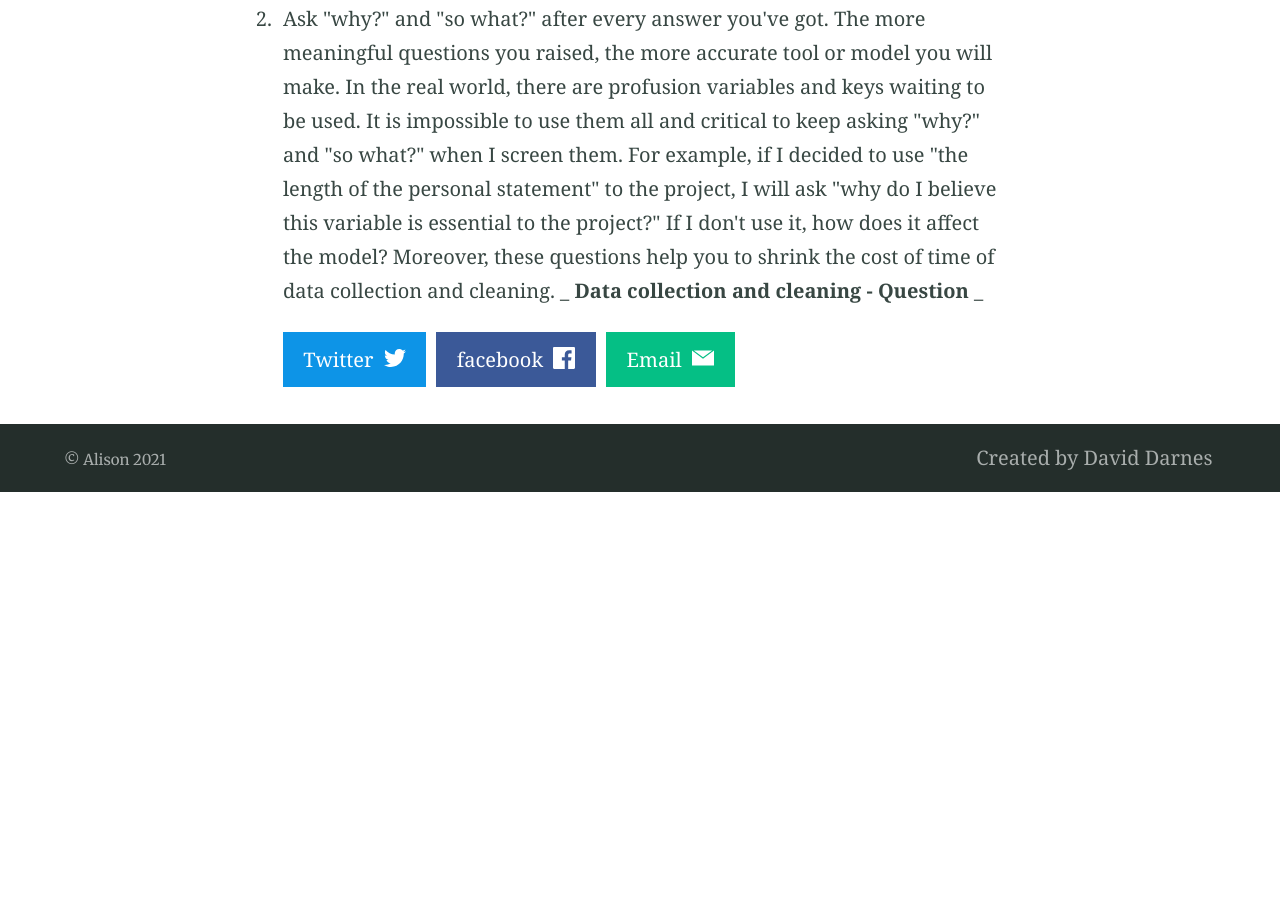
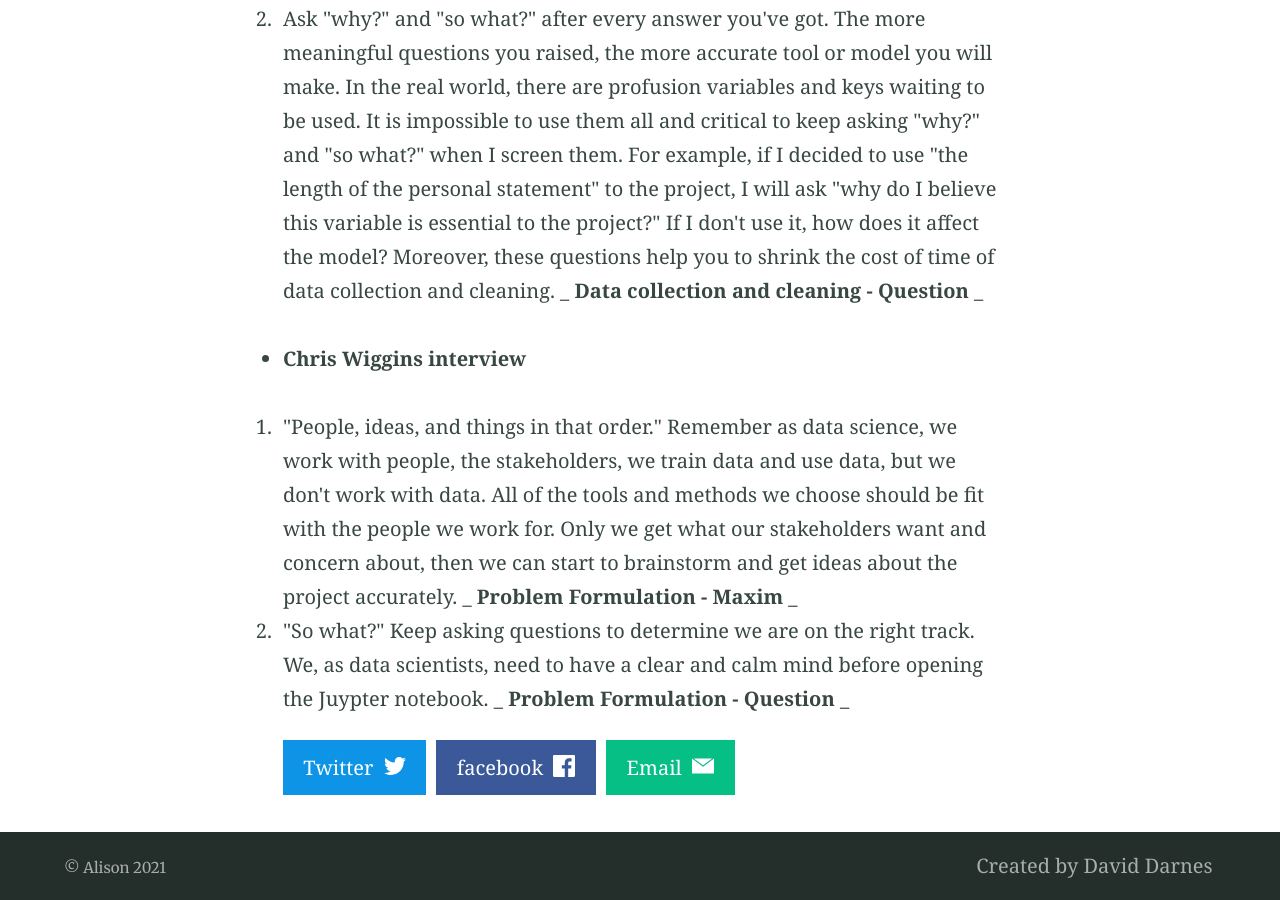
Before and after one commit to alisongh/alisongh.github.io, a Jekyll site: the page built from _posts/2021-02-02-SIADS-501-Being-a-data-scientist.md, in a window 1280 px wide and 900 px high, scrolled down 1728 px. Built offline with Jekyll 4.4.1, drawn with Linux system fonts in a browser that asks for light colours; before the commit the page ends 2220 px from its top, so only the background shows below that.

Commit message:
Update 2021-02-02-SIADS-501-Being-a-data-scientist.md

```diff
--- a/_posts/2021-02-02-SIADS-501-Being-a-data-scientist.md
+++ b/_posts/2021-02-02-SIADS-501-Being-a-data-scientist.md
@@ -36,3 +36,9 @@ If he doesn&#39;t want to do any kinds of interviews, I will watch the video on
 1. &quot;Think carefully about the problem to be solved and about the use scenario.&quot; Remember that each business decision-making problem or concern is unique. They come with diverse goals, constraints, and considerations. Don&#39;t try to use only one tool or way to solve a problem. _ **Problem Formulation - Maxim** _
 
 1. Ask &quot;why?&quot; and &quot;so what?&quot; after every answer you&#39;ve got. The more meaningful questions you raised, the more accurate tool or model you will make. In the real world, there are profusion variables and keys waiting to be used. It is impossible to use them all and critical to keep asking &quot;why?&quot; and &quot;so what?&quot; when I screen them. For example, if I decided to use &quot;the length of the personal statement&quot; to the project, I will ask &quot;why do I believe this variable is essential to the project?&quot; If I don&#39;t use it, how does it affect the model? Moreover, these questions help you to shrink the cost of time of data collection and cleaning. _ **Data collection and cleaning - Question** _
+
+- **Chris Wiggins interview**
+
+1. &quot;People, ideas, and things in that order.&quot; Remember as data science, we work with people, the stakeholders, we train data and use data, but we don&#39;t work with data. All of the tools and methods we choose should be fit with the people we work for. Only we get what our stakeholders want and concern about, then we can start to brainstorm and get ideas about the project accurately. _ **Problem Formulation - Maxim** _
+
+1. &quot;So what?&quot; Keep asking questions to determine we are on the right track. We, as data scientists, need to have a clear and calm mind before opening the Juypter notebook. _ **Problem Formulation - Question** _
```
